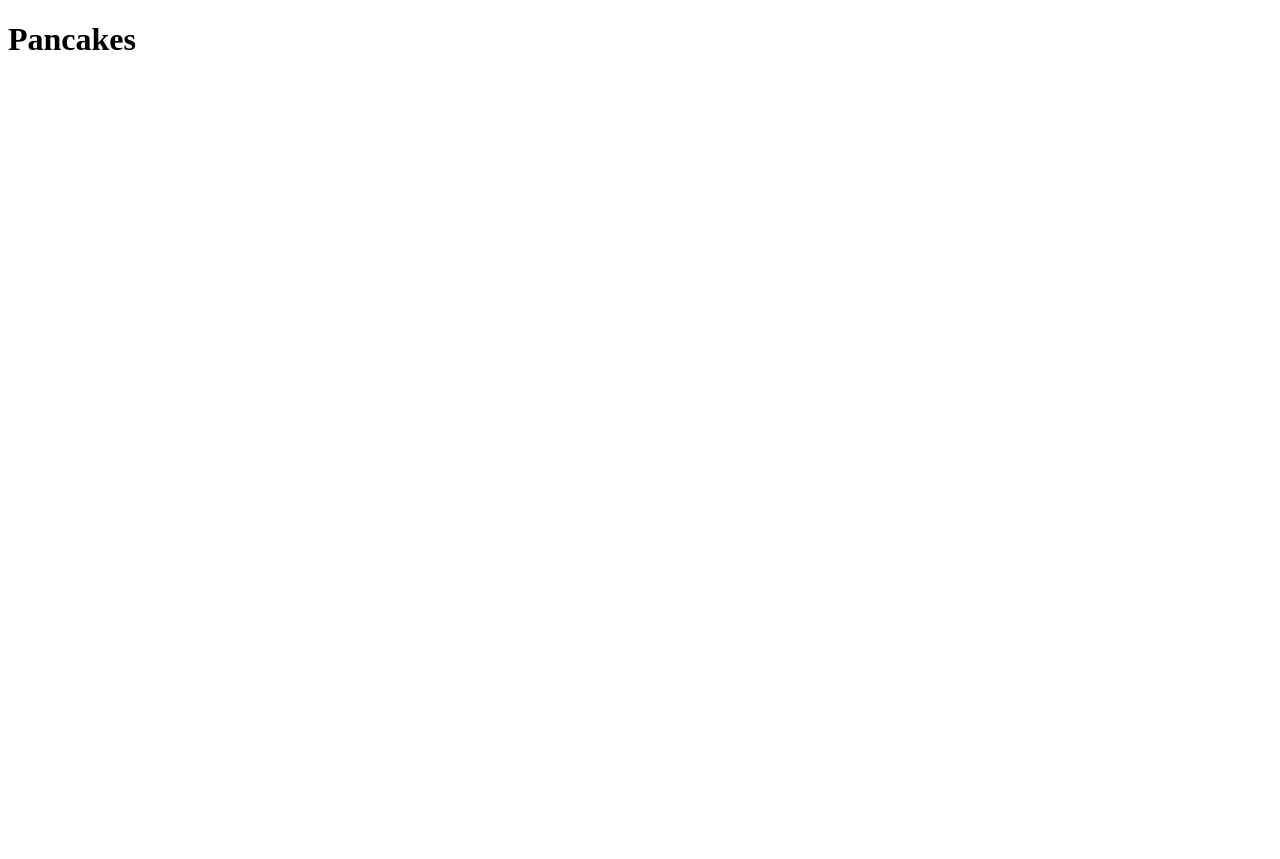
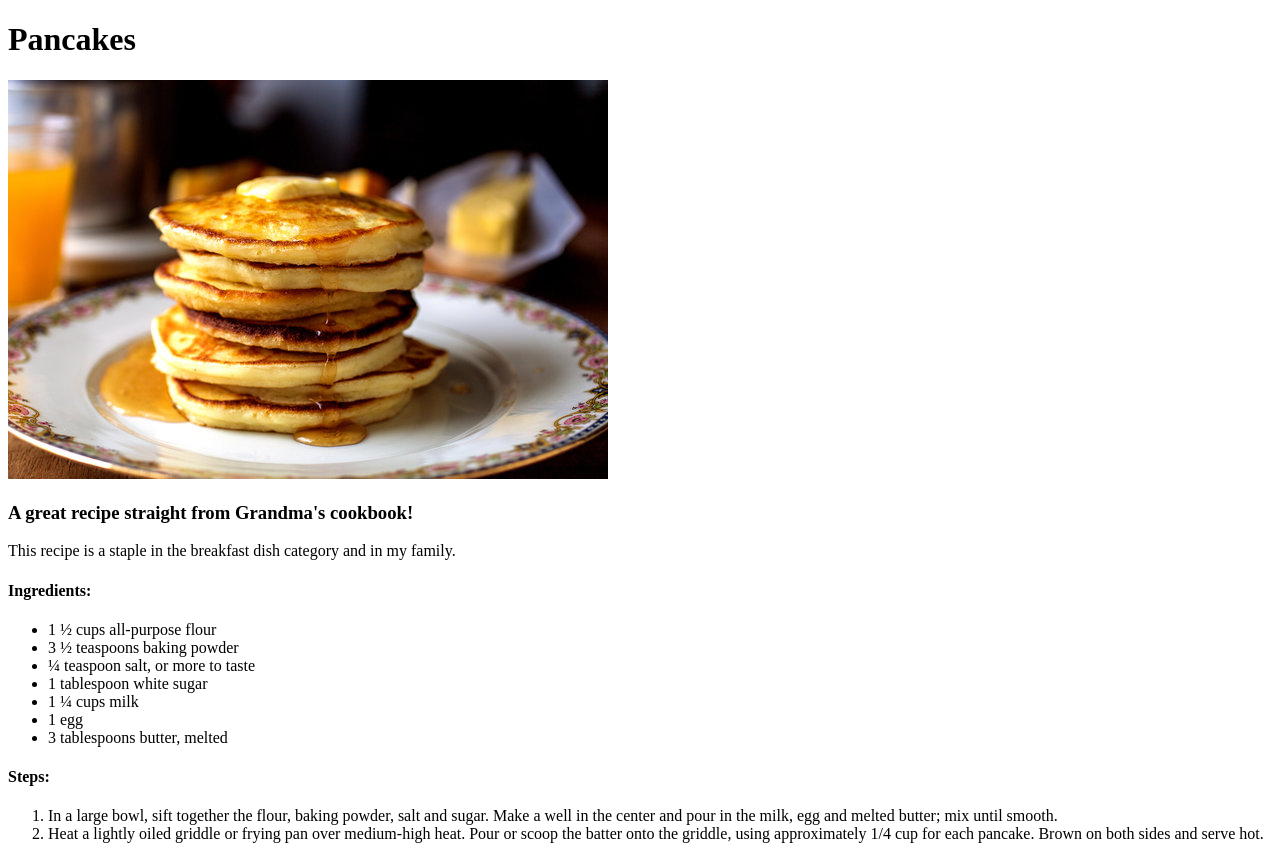
Before and after one commit to evanboyd31/odin-recipes, a plain HTML site: page recipes/pancakes.html in a window 1280 px wide. Before the commit the page ends 800 px from the top, so only its background shows below. Drawn offline with Linux system fonts and the light colour scheme.

Commit message:
Add description, image, ingredients and steps to pancakes page

```diff
--- a/recipes/pancakes.html
+++ b/recipes/pancakes.html
@@ -8,5 +8,23 @@
 
     <body>
         <h1>Pancakes</h1>
+        <img src = "../images/pancakes.jpg" alt = "Pancakes with syrup & butter">
+        <h3>A great recipe straight from Grandma's cookbook!</h3>
+        <p>This recipe is a staple in the breakfast dish category and in my family.</p>
+        <h4>Ingredients:</h4>
+        <ul>
+            <li>1 &#189 cups all-purpose flour</li>
+            <li>3 &#189 teaspoons baking powder</li>
+            <li>&#xBC teaspoon salt, or more to taste</li>
+            <li>1 tablespoon white sugar</li>
+            <li>1 &#xBC cups milk</li>
+            <li>1 egg</li>
+            <li>3 tablespoons butter, melted</li>
+        </ul>
+        <h4>Steps:</h4>
+        <ol>
+            <li>In a large bowl, sift together the flour, baking powder, salt and sugar. Make a well in the center and pour in the milk, egg and melted butter; mix until smooth.</li>
+            <li>Heat a lightly oiled griddle or frying pan over medium-high heat. Pour or scoop the batter onto the griddle, using approximately 1/4 cup for each pancake. Brown on both sides and serve hot.</li>
+        </ol>
     </body>
 </html>
```
